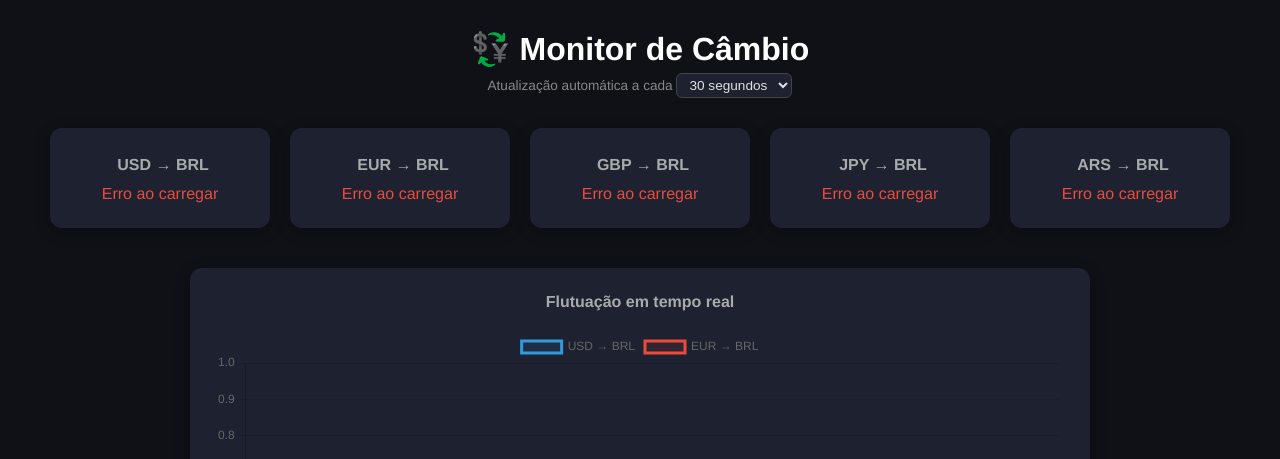
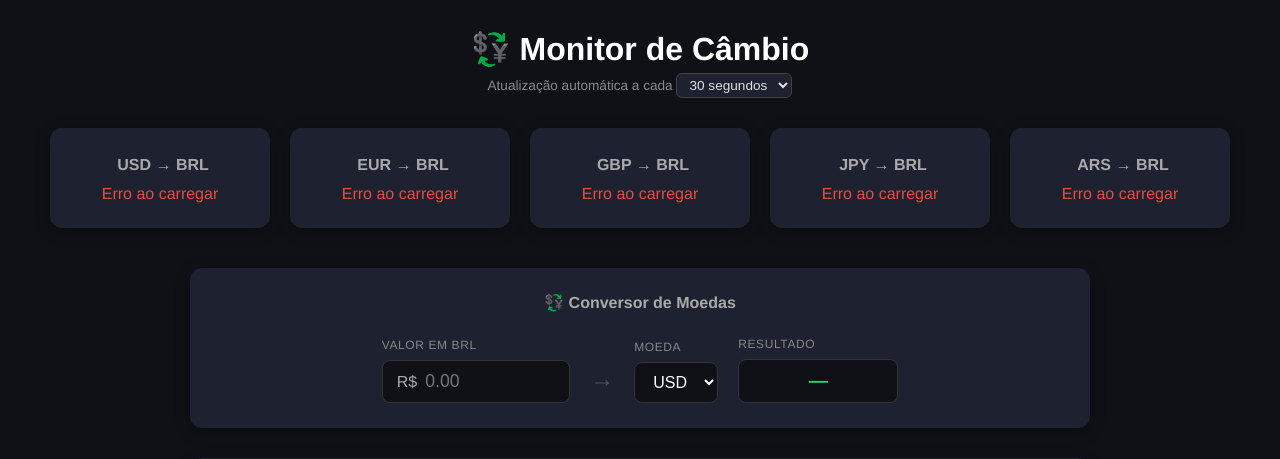
Before and after one commit to MatheusSantos9029/monitor-cambio, a Flask app: page / in a window 1280 px wide. Shown: the top 459 px of the page. Run offline with Flask 3, Linux system fonts and the light colour scheme; data that the repository does not hold is empty; some libraries are stand-ins or nearby versions.

Commit message:
feat: adiciona conversor de moedas

```diff
--- a/static/style.css
+++ b/static/style.css
@@ -111,3 +111,101 @@
     font-size: 0.85rem;
     cursor: pointer;
 }
+
+.conversor-container {
+    background-color: #1e2130;
+    border-radius: 12px;
+    padding: 25px 35px;
+    max-width: 900px;
+    margin: 0 auto 30px auto;
+    box-shadow: 0 4px 15px rgba(0, 0, 0, 0.3);
+}
+
+.conversor-container h2 {
+    text-align: center;
+    font-size: 1rem;
+    color: #aaa;
+    margin-bottom: 25px;
+}
+
+.conversor {
+    display: flex;
+    align-items: flex-end;
+    justify-content: center;
+    gap: 20px;
+    flex-wrap: wrap;
+}
+
+.conversor-campo {
+    display: flex;
+    flex-direction: column;
+    gap: 8px;
+}
+
+.conversor-campo label {
+    font-size: 0.75rem;
+    color: #888;
+    text-transform: uppercase;
+    letter-spacing: 0.05em;
+}
+
+.conversor-input {
+    display: flex;
+    align-items: center;
+    background-color: #0f1117;
+    border: 1px solid #333;
+    border-radius: 8px;
+    padding: 10px 14px;
+    gap: 8px;
+}
+
+.conversor-input:focus-within {
+    border-color: #3498db;
+}
+
+.prefixo {
+    color: #aaa;
+    font-size: 1rem;
+}
+
+.conversor-input input {
+    background: transparent;
+    border: none;
+    color: #fff;
+    font-size: 1.1rem;
+    width: 130px;
+    outline: none;
+}
+
+#moeda-destino {
+    background-color: #0f1117;
+    border: 1px solid #333;
+    border-radius: 8px;
+    color: #fff;
+    font-size: 1rem;
+    padding: 10px 14px;
+    cursor: pointer;
+    outline: none;
+}
+
+#moeda-destino:focus {
+    border-color: #3498db;
+}
+
+.conversor-seta {
+    font-size: 1.5rem;
+    color: #555;
+    padding-bottom: 10px;
+}
+
+.conversor-resultado {
+    background-color: #0f1117;
+    border: 1px solid #333;
+    border-radius: 8px;
+    padding: 10px 20px;
+    font-size: 1.2rem;
+    font-weight: bold;
+    color: #2ecc71;
+    min-width: 160px;
+    text-align: center;
+}
--- a/templates/index.html
+++ b/templates/index.html
@@ -1,16 +1,23 @@
-<!DOCTYPE html>
+<!doctype html>
 <html lang="pt-BR">
   <head>
-    <meta charset="UTF-8">
-    <meta name="viewport" content="width=device-width, initial-scale=1.0">
+    <meta charset="UTF-8" />
+    <meta name="viewport" content="width=device-width, initial-scale=1.0" />
     <title>Monitor de Câmbio</title>
-    <link rel="stylesheet" href="{{ url_for('static', filename='style.css') }}">
-    <link rel="stylesheet" href="https://cdnjs.cloudflare.com/ajax/libs/flag-icon-css/6.6.6/css/flag-icons.min.css">
+    <link
+      rel="stylesheet"
+      href="{{ url_for('static', filename='style.css') }}"
+    />
+    <link
+      rel="stylesheet"
+      href="https://cdnjs.cloudflare.com/ajax/libs/flag-icon-css/6.6.6/css/flag-icons.min.css"
+    />
     <script src="https://cdn.jsdelivr.net/npm/chart.js"></script>
   </head>
   <body>
     <h1>💱 Monitor de Câmbio</h1>
-    <p class="subtitulo">Atualização automática a cada
+    <p class="subtitulo">
+      Atualização automática a cada
       <select id="intervalo" onchange="alterarIntervalo()">
         <option value="30000">30 segundos</option>
         <option value="60000">1 minuto</option>
@@ -22,21 +29,56 @@
       {% for moeda, dados in cotacoes.items() %}
       <div class="card" id="card-{{ moeda }}">
         <h2>
-    {% if bandeiras.get(moeda) and bandeiras.get(moeda) != 'btc' %}
+          {% if bandeiras.get(moeda) %}
           <span class="fi fi-{{ bandeiras.get(moeda) }}"></span>
-    {% else %}
-        ₿
-    {% endif %}
-    {{ moeda }} → BRL
+          {% endif %} {{ moeda }} → BRL
         </h2>
         {% if dados.get('erro') %}
         <p class="erro">Erro ao carregar</p>
         {% else %}
         <p class="valor">R$ {{ "%.4f"|format(dados.valor) }}</p>
-                <p class="detalhe">Atualizado: {{ dados.hora[5:16] if dados.hora else '—' }}</p>
+        <p class="detalhe">
+          Atualizado: {{ dados.hora[5:16] if dados.hora else '—' }}
+        </p>
         {% endif %}
       </div>
       {% endfor %}
+    </div>
+
+    <div class="conversor-container">
+      <h2>💱 Conversor de Moedas</h2>
+      <div class="conversor">
+        <div class="conversor-campo">
+          <label>Valor em BRL</label>
+          <div class="conversor-input">
+            <span class="prefixo">R$</span>
+            <input
+              type="number"
+              id="valor-brl"
+              placeholder="0.00"
+              oninput="converter()"
+            />
+          </div>
+        </div>
+
+        <div class="conversor-seta">→</div>
+
+        <div class="conversor-campo">
+          <label>Moeda</label>
+          <select id="moeda-destino" onchange="converter()">
+            <option value="USD">USD</option>
+            <option value="EUR">EUR</option>
+            <option value="GBP">GBP</option>
+            <option value="JPY">JPY</option>
+            <option value="ARS">ARS</option>
+          </select>
+        </div>
+
+        <div class="conversor-campo">
+          <label>Resultado</label>
+          <div class="conversor-resultado" id="resultado">—</div>
+        </div>
+      </div>
     </div>
 
     <div class="grafico-container">
@@ -47,52 +89,68 @@
     <p class="hora" id="hora">Carregando...</p>
 
     <script>
-        const ctx = document.getElementById('grafico').getContext('2d');
+      const cotacoesCache = {};
+
+      const ctx = document.getElementById("grafico").getContext("2d");
       const grafico = new Chart(ctx, {
-            type: 'line',
+        type: "line",
         data: {
           labels: [],
           datasets: [
             {
-                        label: 'USD → BRL',
+              label: "USD → BRL",
               data: [],
-                        borderColor: '#3498db',
-                        backgroundColor: 'rgba(52, 152, 219, 0.1)',
+              borderColor: "#3498db",
+              backgroundColor: "rgba(52, 152, 219, 0.1)",
               tension: 0.4,
-                        fill: true
+              fill: true,
             },
             {
-                        label: 'EUR → BRL',
+              label: "EUR → BRL",
               data: [],
-                        borderColor: '#e74c3c',
-                        backgroundColor: 'rgba(231, 76, 60, 0.1)',
+              borderColor: "#e74c3c",
+              backgroundColor: "rgba(231, 76, 60, 0.1)",
               tension: 0.4,
-                        fill: true
-                    }
-                ]
+              fill: true,
+            },
+          ],
         },
         options: {
           responsive: true,
           plugins: {
-                    legend: { position: 'top' }
+            legend: { position: "top" },
           },
           scales: {
-                    y: { beginAtZero: false }
+            y: { beginAtZero: false },
+          },
+        },
+      });
+
+      function converter() {
+        const valor = parseFloat(document.getElementById("valor-brl").value);
+        const moeda = document.getElementById("moeda-destino").value;
+
+        if (!valor || !cotacoesCache[moeda]) {
+          document.getElementById("resultado").textContent = "—";
+          return;
         }
+
+        const convertido = valor / cotacoesCache[moeda];
+        document.getElementById("resultado").textContent =
+          `${convertido.toFixed(4)} ${moeda}`;
       }
-        });
 
       function atualizarHora() {
         const agora = new Date();
-            document.getElementById('hora').textContent =
-                `Atualizado às ${agora.toLocaleTimeString('pt-BR')}`;
+        document.getElementById("hora").textContent =
+          `Atualizado às ${agora.toLocaleTimeString("pt-BR")}`;
       }
 
       async function atualizar() {
         try {
-                const resposta = await fetch('/api/cotacoes');
+          const resposta = await fetch("/api/cotacoes");
           const dados = await resposta.json();
-                const agora = new Date().toLocaleTimeString('pt-BR');
+          const agora = new Date().toLocaleTimeString("pt-BR");
 
           if (grafico.data.labels.length > 20) {
             grafico.data.labels.shift();
@@ -105,31 +163,29 @@
           grafico.data.datasets[1].data.push(dados.EUR?.valor);
           grafico.update();
 
-                // Atualiza cards
           for (const [moeda, info] of Object.entries(dados)) {
+            if (info.valor) cotacoesCache[moeda] = info.valor;
+
             const card = document.getElementById(`card-${moeda}`);
             if (card && info.valor) {
-                        card.querySelector('.valor').textContent = `R$ ${info.valor.toFixed(4)}`;
-                        const varEl = card.querySelector('.variacao');
-                        varEl.textContent = `${info.variacao >= 0 ? '▲' : '▼'} ${Math.abs(info.variacao).toFixed(2)}%`;
-                        varEl.className = `variacao ${info.variacao >= 0 ? 'positivo' : 'negativo'}`;
+              card.querySelector(".valor").textContent =
+                `R$ ${info.valor.toFixed(4)}`;
             }
           }
 
           atualizarHora();
         } catch (e) {
-                console.error('Erro ao atualizar:', e);
+          console.error("Erro ao atualizar:", e);
         }
       }
 
-        let intervaloAtual;
-
       function alterarIntervalo() {
-    const valor = parseInt(document.getElementById('intervalo').value);
+        const valor = parseInt(document.getElementById("intervalo").value);
         clearInterval(intervaloAtual);
         intervaloAtual = setInterval(atualizar, valor);
       }
 
+      let intervaloAtual;
       atualizar();
       intervaloAtual = setInterval(atualizar, 30000);
     </script>
```
Lines whose indentation alone changed are shown as unchanged.
